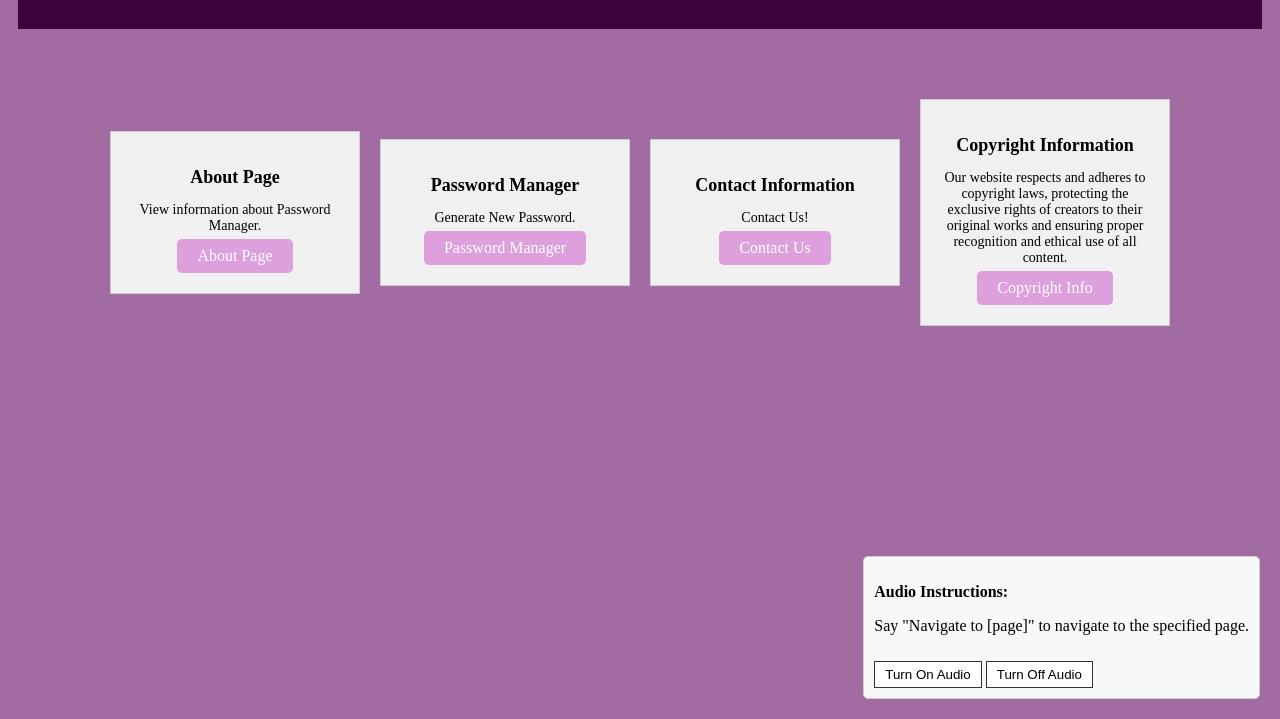
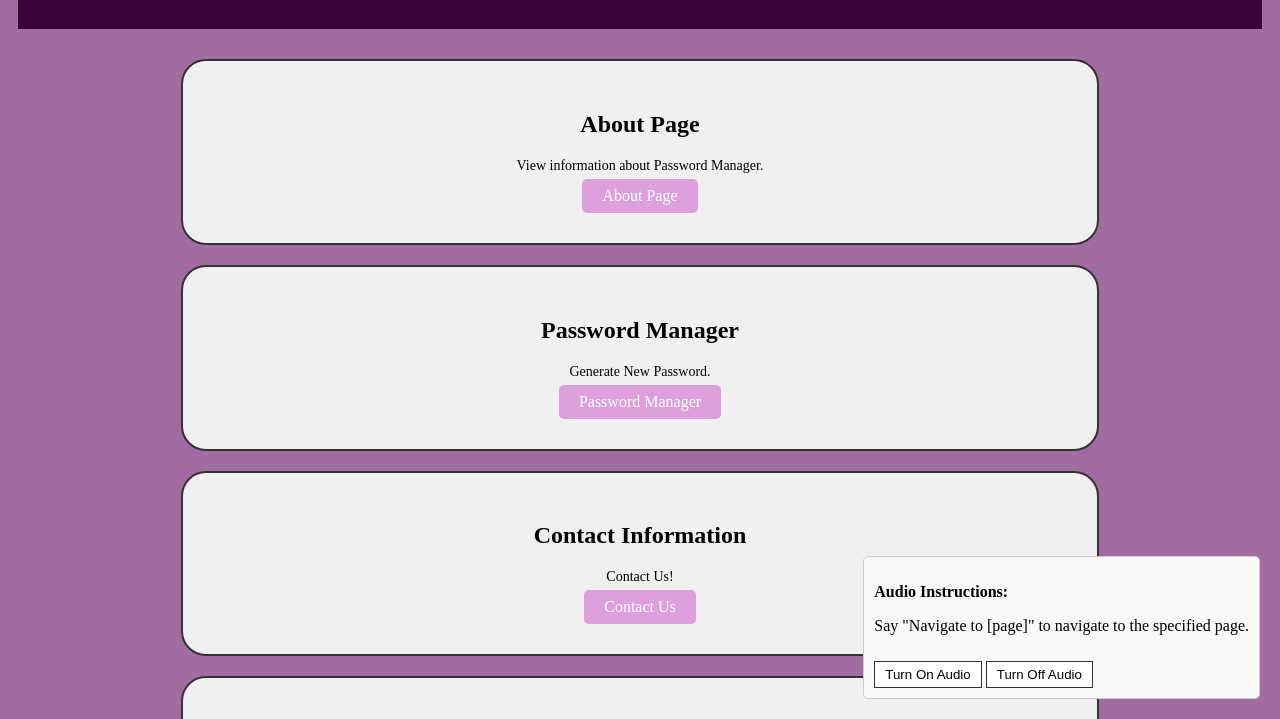
Before and after one commit to Sapochee/Password-Website, a plain HTML site: page home.html in a window 1280 px wide. Shown: the part 81-800 px from the top of the page. Drawn offline with Linux system fonts and the light colour scheme; a script that the page names is missing.

Commit message:
Adjusted Home Design

```diff
--- a/home.html
+++ b/home.html
@@ -32,22 +32,22 @@
      <!-- Main Dashboard Section -->
 <section class="dashboard section">
     <div class="dashboard-item">
-        <h2>About Page</h2>
+        <h1>About Page</h1>
         <p>View information about Password Manager.</p>
         <a href="about.html">About Page</a>
     </div>
     <div class="dashboard-item">
-        <h2>Password Manager</h2>
+        <h1>Password Manager</h1>
         <p>Generate New Password.</p>
         <a href="password.html">Password Manager</a>
     </div>
     <div class="dashboard-item">
-        <h2>Contact Information</h2>
+        <h1>Contact Information</h1>
         <p>Contact Us!</p>
         <a href="contact.html">Contact Us</a>
     </div>
     <div class="dashboard-item">
-        <h2>Copyright Information</h2>
+        <h1>Copyright Information</h1>
         <p>Our website respects and adheres to copyright laws, protecting the exclusive rights of creators to their original works and ensuring proper recognition and ethical use of all content.</p>
         <a href="partners.html">Copyright Info</a>
     </div>
--- a/style.css
+++ b/style.css
@@ -82,23 +82,28 @@ nav ul li:hover {
 
 
 .dashboard {
-    display: flex;
+    display: inline-flex;
     justify-content: center; /* Removed stray forward slash */
     align-items: center;
     flex-wrap: wrap;
-    margin-top: 50px;
+    margin-top: auto;
 }
 
 .dashboard-item {
-    width: 250px;
+    width: 75%;
+    height: auto;
 
     background-color: #f0f0f0;
     border: 1px solid #ccc;
     text-align: center;
-    padding: 20px;
+    padding: 30px;
     overflow: hidden;
     margin: 10px;
     box-sizing: border-box;
+    border: 2px solid #333;
+    border-radius: 25px;
+
+
 }
 
 .dashboard-item h2 {
```
